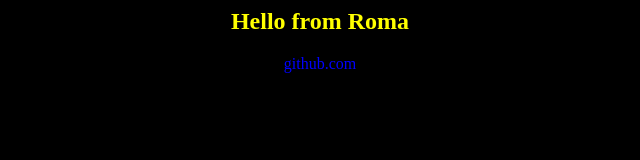
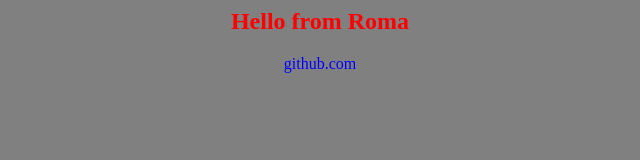
Before and after one commit to romanpuliyan/app-for-jenkins, a plain HTML site: page index.html in a window 1280 px wide. Shown: the whole page, without its empty margins (320-960 px from the left). Drawn offline with Linux system fonts and the light colour scheme.

Commit message:
Changed background color

```diff
--- a/index.html
+++ b/index.html
@@ -1,7 +1,7 @@
 <html>
-<body bgcolor=black>
+<body bgcolor=gray>
 <center>
-<h2><font color=yellow>Hello from Roma</font></h2>
+<h2><font color=red>Hello from Roma</font></h2>
 <font color=blue>github.com</font>
 </center>
 </body>
```
